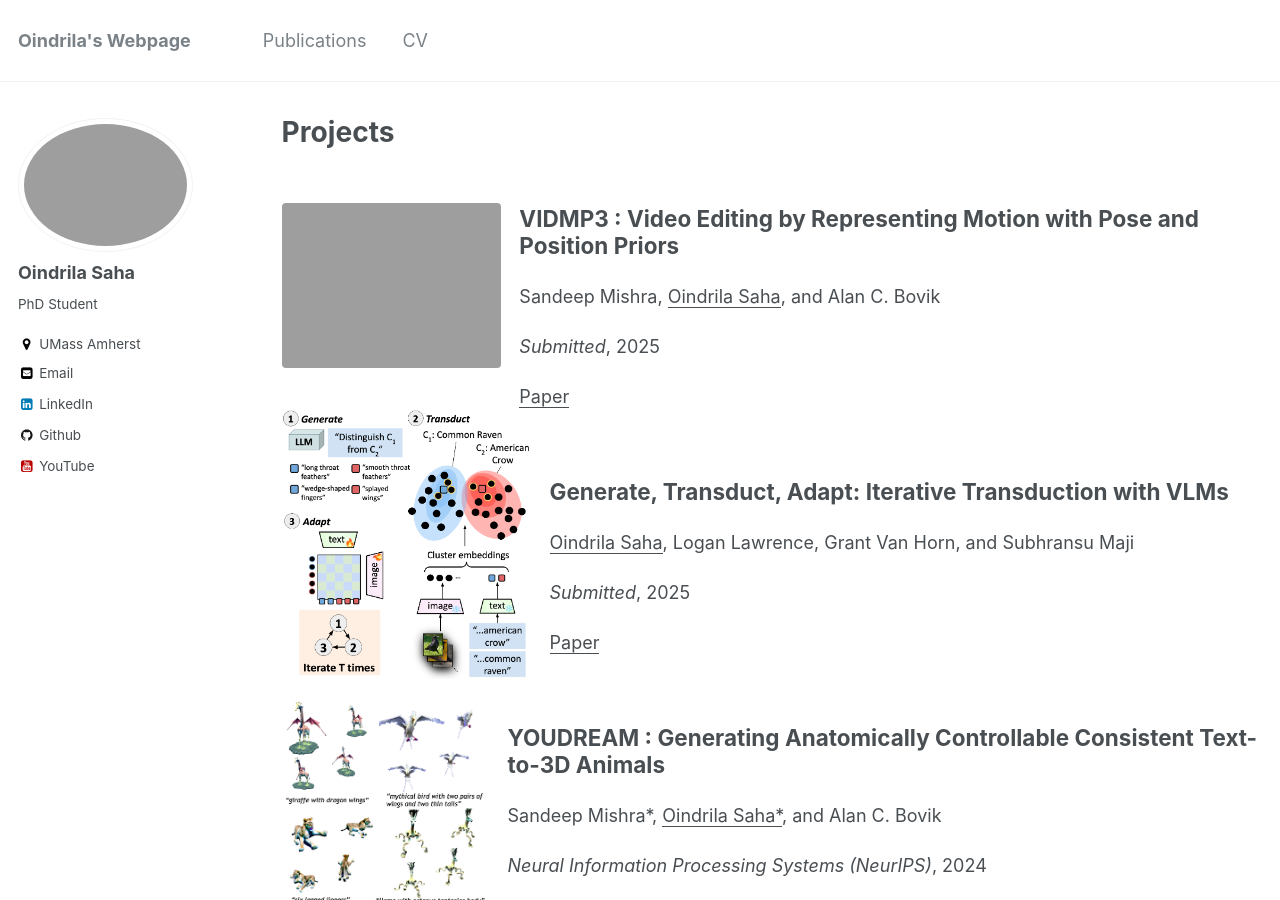
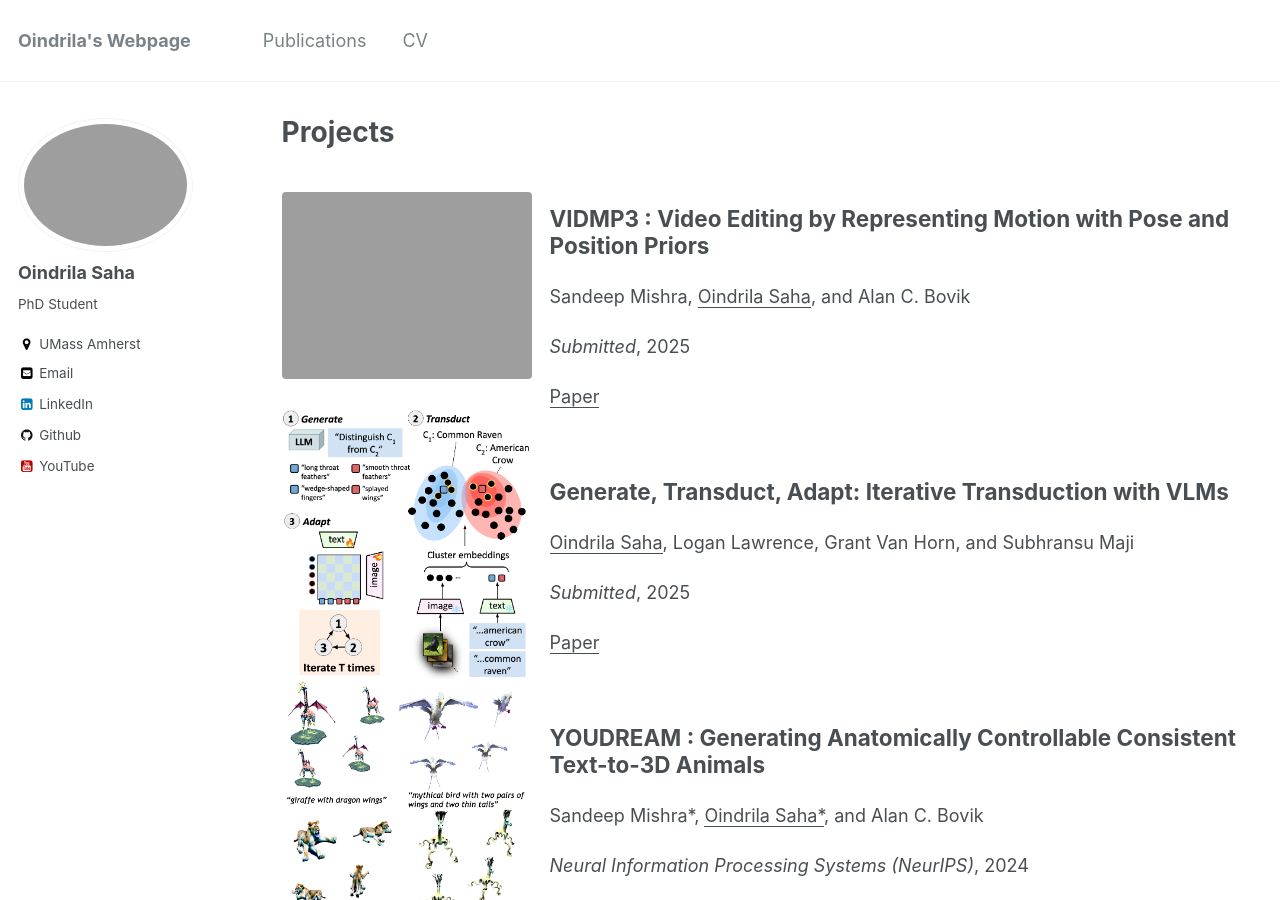
Before and after one commit to oindrilasaha/oindrilasaha.github.io, a Jekyll site: the page built from _pages/projects.md, in a window 1280 px wide and 900 px high. Built offline with Jekyll 4.4.1, drawn with Linux system fonts in a browser that asks for light colours.

Commit message:
add pub image

```diff
--- a/_includes/archive-single.html
+++ b/_includes/archive-single.html
@@ -14,11 +14,11 @@
 
 <div class="{{ include.type | default: "list" }}__item" style="display: flex; align-items: center; gap: 1rem;">
   {% if post.image %}
-    <div class="archive__item-teaser">
+  <div class="archive__item-teaser" style="flex-shrink: 0;">
       <img
         src="{{ post.image | prepend: base_path }}"
         alt="{{ post.title }}"
-        style="width: 250px; height: auto; object-fit: contain;"
+        style="width: 250px; height: auto;"
       >
     </div>
   {% endif %}
```
